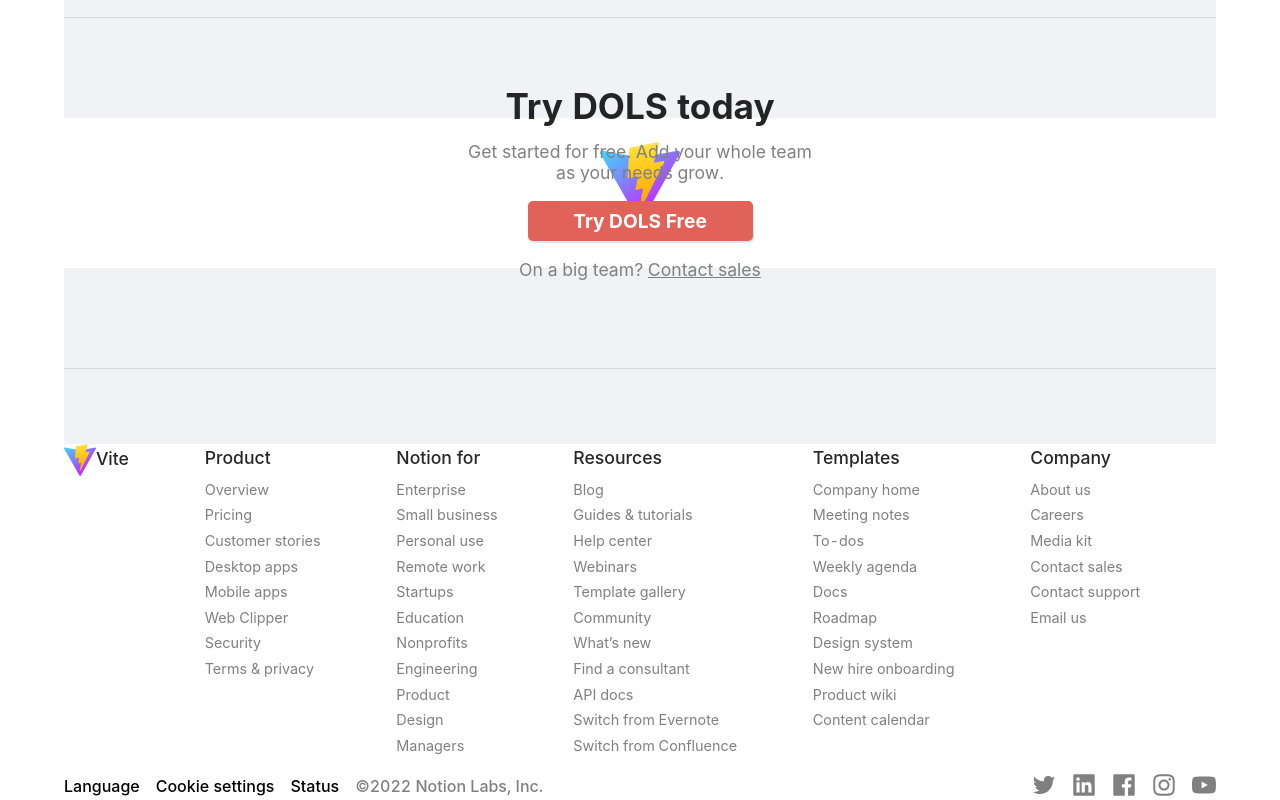
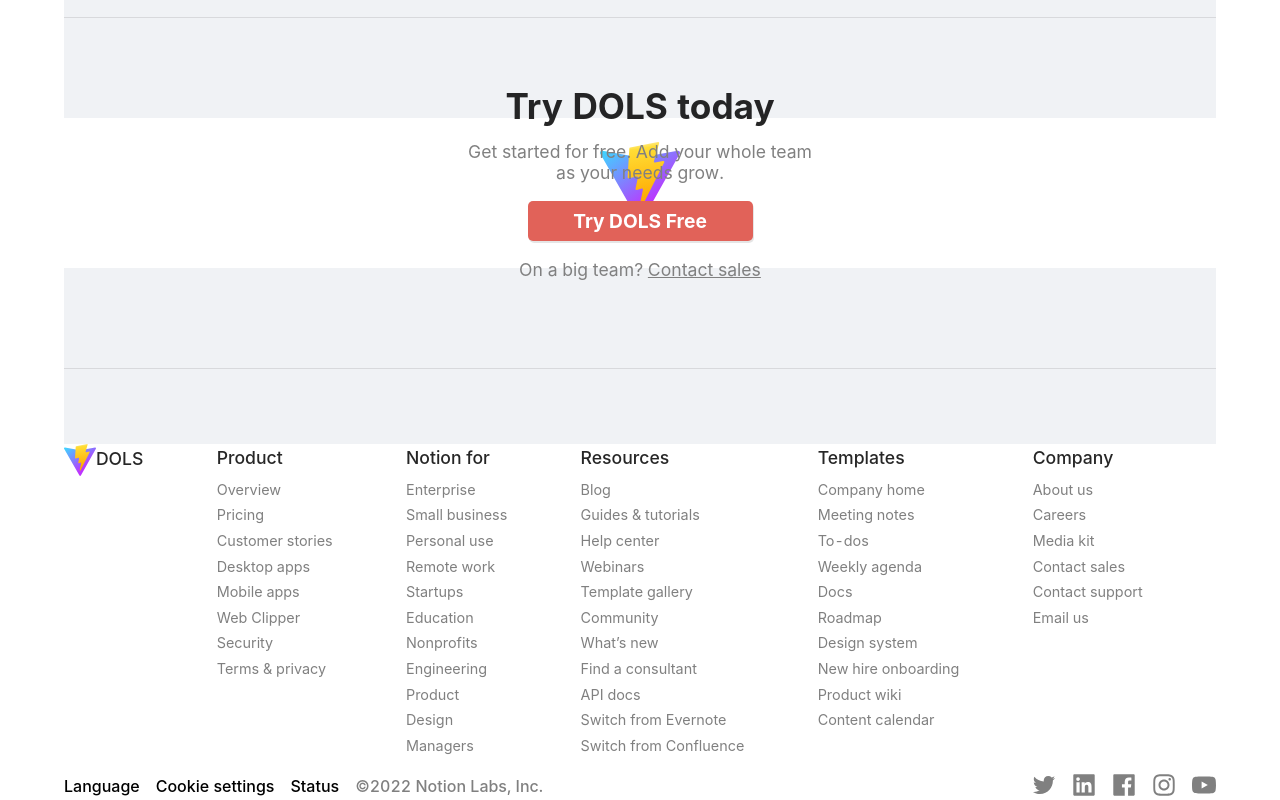
Before and after one commit to dinhoangduy/dols-client, a React (Vite) app: page /pricing in a window 1280 px wide. Shown: the part 3442-4242 px from the top of the page. Built offline with nearby package versions, Linux system fonts and the light colour scheme.

Commit message:
minor changes

```diff
--- a/src/Component/Common/AuthenFooter/authenFooter.jsx
+++ b/src/Component/Common/AuthenFooter/authenFooter.jsx
@@ -19,7 +19,7 @@
         <Col flex={1}>
           <p>
             <img src={vite} alt="" />
-            Vite
+            DOLS
           </p>
         </Col>
         <Col flex={1}>
--- a/src/Modules/Authenticate/pages/Home/index.jsx
+++ b/src/Modules/Authenticate/pages/Home/index.jsx
@@ -50,7 +50,7 @@
                     Every team.
                   </h1>
                   <p>
-                    We’re more than a doc. Or a table. Customize Notion to work
+                    We’re more than a doc. Or a table. Customize DOLS to work
                     the way you do.
                   </p>
                 </div>
```
